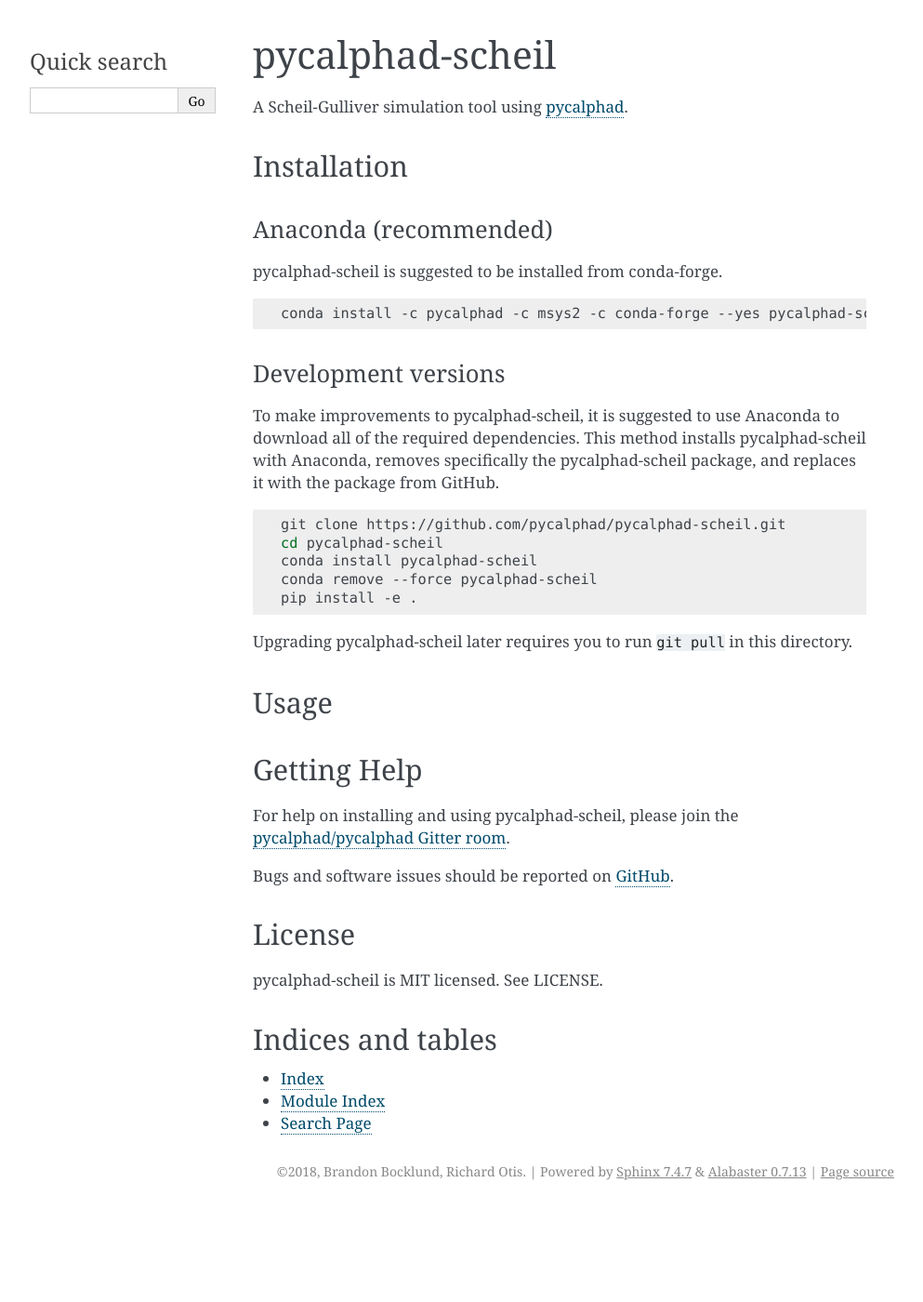
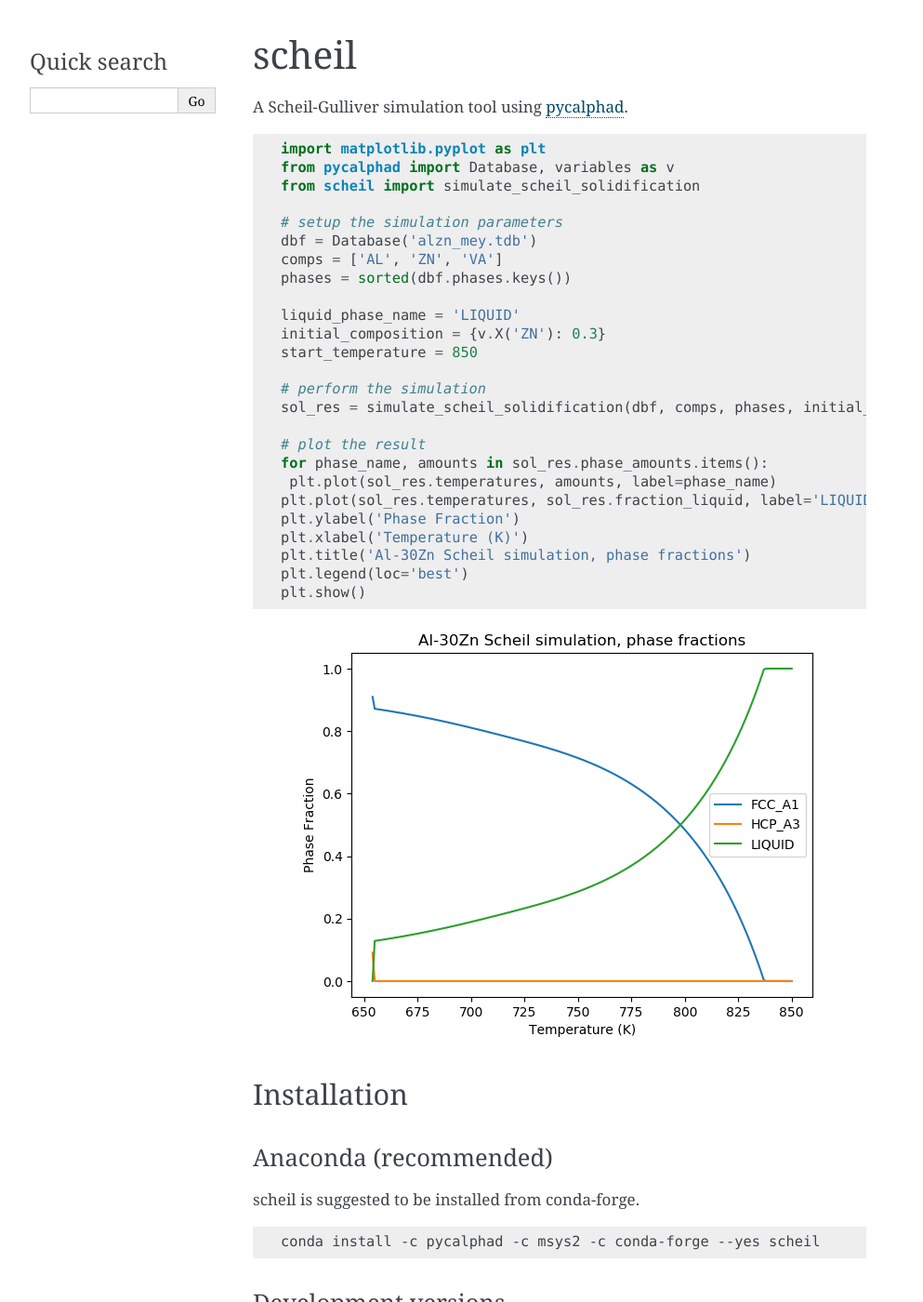
Before and after one commit to pycalphad/scheil, a Sphinx documentation site: the page built from docs/index.rst, in a window 1280 px wide and 1400 px high. Shown: the whole window at 93% size, without its empty margins (148-1141 px from the left). Built offline with Sphinx 7.4.7, drawn with Linux system fonts in a browser that asks for light colours; some of the changed text lies outside the part shown.

Commit message:
Update docs with example, pycalphad-scheil to scheil

```diff
--- a/docs/conf.py
+++ b/docs/conf.py
@@ -70,7 +70,7 @@
 # List of patterns, relative to source directory, that match files and
 # directories to ignore when looking for source files.
 # This patterns also effect to html_static_path and html_extra_path
-exclude_patterns = ['_build', 'Thumbs.db', '.DS_Store']
+exclude_patterns = ['build', 'Thumbs.db', '.DS_Store']
 
 # The name of the Pygments (syntax highlighting) style to use.
 pygments_style = 'sphinx'
--- a/docs/index.rst
+++ b/docs/index.rst
@@ -1,11 +1,42 @@
-================
-pycalphad-scheil
-================
+======
+scheil
+======
 
 A Scheil-Gulliver simulation tool using `pycalphad`_.
 
 .. _pycalphad: http://pycalphad.org
 
+.. code-block:: python
+
+   import matplotlib.pyplot as plt
+   from pycalphad import Database, variables as v
+   from scheil import simulate_scheil_solidification
+
+   # setup the simulation parameters
+   dbf = Database('alzn_mey.tdb')
+   comps = ['AL', 'ZN', 'VA']
+   phases = sorted(dbf.phases.keys())
+
+   liquid_phase_name = 'LIQUID'
+   initial_composition = {v.X('ZN'): 0.3}
+   start_temperature = 850
+
+   # perform the simulation
+   sol_res = simulate_scheil_solidification(dbf, comps, phases, initial_composition, start_temperature, step_temperature=1.0)
+
+   # plot the result
+   for phase_name, amounts in sol_res.phase_amounts.items():
+    plt.plot(sol_res.temperatures, amounts, label=phase_name)
+   plt.plot(sol_res.temperatures, sol_res.fraction_liquid, label='LIQUID')
+   plt.ylabel('Phase Fraction')
+   plt.xlabel('Temperature (K)')
+   plt.title('Al-30Zn Scheil simulation, phase fractions')
+   plt.legend(loc='best')
+   plt.show()
+
+.. image:: _static/Al-30Zn_Scheil_simulation.png
+    :align: center
+    :alt: Phase fraction evolution during a Scheil simulation of Al-30Zn
 
 Installation
 ============
@@ -13,29 +44,29 @@
 Anaconda (recommended)
 ----------------------
 
-pycalphad-scheil is suggested to be installed from conda-forge.
+scheil is suggested to be installed from conda-forge.
 
 .. code-block:: bash
 
-    conda install -c pycalphad -c msys2 -c conda-forge --yes pycalphad-scheil
+    conda install -c pycalphad -c msys2 -c conda-forge --yes scheil
 
 Development versions
 --------------------
 
-To make improvements to pycalphad-scheil, it is suggested to use
+To make improvements to scheil, it is suggested to use
 Anaconda to download all of the required dependencies. This
-method installs pycalphad-scheil with Anaconda, removes specifically the
-pycalphad-scheil package, and replaces it with the package from GitHub.
+method installs scheil with Anaconda, removes specifically the
+scheil package, and replaces it with the package from GitHub.
 
 .. code-block:: bash
 
-    git clone https://github.com/pycalphad/pycalphad-scheil.git
-    cd pycalphad-scheil
-    conda install pycalphad-scheil
-    conda remove --force pycalphad-scheil
+    git clone https://github.com/pycalphad/scheil.git
+    cd scheil
+    conda install scheil
+    conda remove --force scheil
     pip install -e .
 
-Upgrading pycalphad-scheil later requires you to run ``git pull`` in this directory.
+Upgrading scheil later requires you to run ``git pull`` in this directory.
 
 
 Usage
@@ -45,14 +76,14 @@
 Getting Help
 ============
 
-For help on installing and using pycalphad-scheil, please join the `pycalphad/pycalphad Gitter room <https://gitter.im/pycalphad/pycalphad>`_.
+For help on installing and using scheil, please join the `pycalphad/pycalphad Gitter room <https://gitter.im/pycalphad/pycalphad>`_.
 
-Bugs and software issues should be reported on `GitHub <https://github.com/pycalphad/pycalphad-scheil/issues>`_.
+Bugs and software issues should be reported on `GitHub <https://github.com/pycalphad/scheil/issues>`_.
 
 License
 =======
 
-pycalphad-scheil is MIT licensed. See LICENSE.
+scheil is MIT licensed. See LICENSE.
 
 
 
```
Also changed, not shown: docs/_static/Al-30Zn_Scheil_simulation.png (added), 2 other files.
